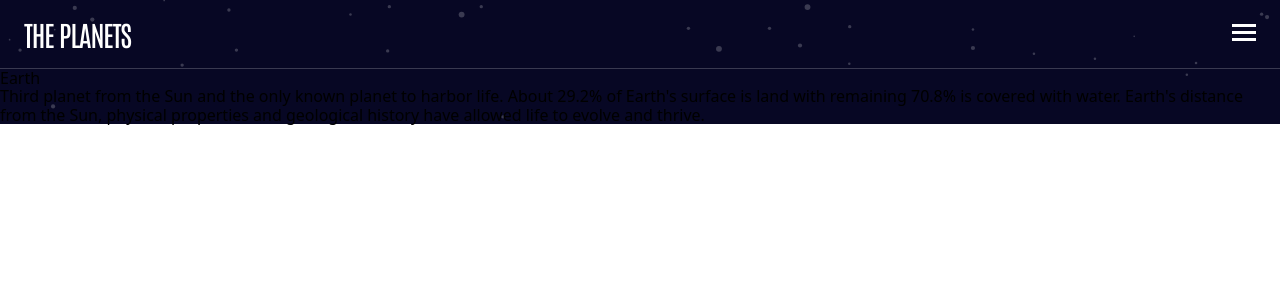
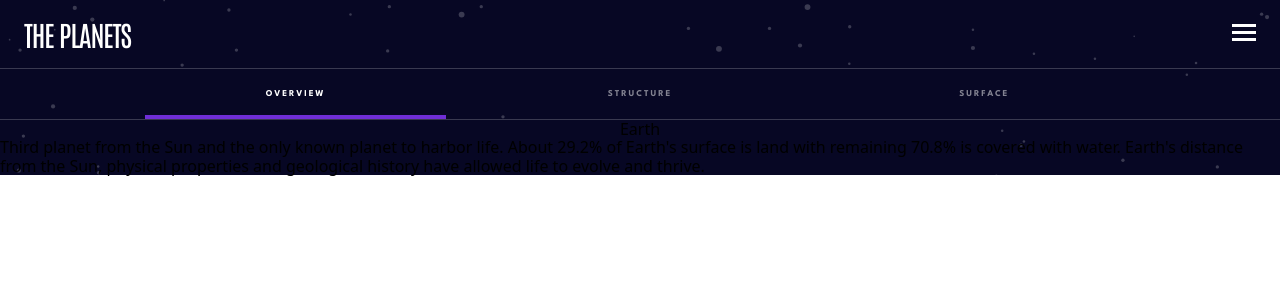
Before and after one commit to stephjoseph/planets-facts-site, a Next.js app: page /earth in a window 1280 px wide. Shown: the top 300 px of the page. Built offline with nearby package versions, Linux system fonts and the light colour scheme.

Commit message:
add planet tabs

```diff
--- /dev/null
+++ b/components/planet/Header.js
@@ -0,0 +1,31 @@
+import styles from '../../styles/Planet.module.css';
+
+const Header = ({ color, tabSelected, setTabSelected }) => {
+  return (
+    <header className={`${styles.header}`}>
+      <div
+        style={{ borderColor: color }}
+        className={`${tabSelected === 'Overview' ? styles.selected : ''}`}
+        onClick={() => setTabSelected('Overview')}
+      >
+        Overview
+      </div>
+      <div
+        style={{ borderColor: color }}
+        className={`${tabSelected === 'Structure' ? styles.selected : ''}`}
+        onClick={() => setTabSelected('Structure')}
+      >
+        Structure
+      </div>
+      <div
+        style={{ borderColor: color }}
+        className={`${tabSelected === 'Surface' ? styles.selected : ''}`}
+        onClick={() => setTabSelected('Surface')}
+      >
+        Surface
+      </div>
+    </header>
+  );
+};
+
+export default Header;
--- a/pages/[planet].js
+++ b/pages/[planet].js
@@ -1,6 +1,8 @@
 import path from 'path';
 import fs from 'fs/promises';
-import { useEffect } from 'react';
+import { useEffect, useState } from 'react';
+import styles from '../styles/Planet.module.css';
+import Header from '../components/planet/Header';
 
 export const getStaticPaths = async () => {
   const filePath = path.join(process.cwd(), 'public', 'data.json');
@@ -36,15 +38,55 @@ export const getStaticProps = async (context) => {
 };
 
 const Planet = ({ planet }) => {
+  const [tabSelected, setTabSelected] = useState('Overview');
+  const [color, setColor] = useState('#419EBB');
+
+  const setPlanetColor = ({ name }) => {
+    switch (name) {
+      case 'Mercury':
+        setColor('#419EBB');
+        break;
+      case 'Venus':
+        setColor('#EDA249');
+        break;
+      case 'Earth':
+        setColor('#6f2ed6');
+        break;
+      case 'Mars':
+        setColor('#D14C32');
+        break;
+      case 'Jupiter':
+        setColor('#D83A34');
+        break;
+      case 'Saturn':
+        setColor('#CD5120');
+        break;
+      case 'Uranus':
+        setColor('#1ec2a4');
+        break;
+      case 'Neptune':
+        setColor('#2d68f0');
+        break;
+      default:
+        null;
+    }
+  };
+
   useEffect(() => {
-    console.log(planet);
-  }, []);
+    setTabSelected('Overview');
+    setPlanetColor(planet);
+  }, [planet]);
 
   return (
-    <div>
+    <>
+      <Header
+        color={color}
+        tabSelected={tabSelected}
+        setTabSelected={setTabSelected}
+      />
       {planet.name}
       <div>{planet.overview.content}</div>
-    </div>
+    </>
   );
 };
 
--- a/styles/Layout.module.css
+++ b/styles/Layout.module.css
@@ -1,4 +1,5 @@
 .layout {
+  width: 100%;
   display: grid;
   place-items: center;
   background: url('/assets/background-stars.svg'),
--- /dev/null
+++ b/styles/Planet.module.css
@@ -0,0 +1,37 @@
+.header {
+  width: 100%;
+  display: flex;
+  justify-content: center;
+  align-items: center;
+  gap: 2.688rem;
+  color: rgba(255, 255, 255, 0.5);
+  padding: 0rem 1.5rem;
+  font-family: 'League Spartan';
+  font-weight: 700;
+  font-size: 0.563rem;
+  line-height: 0.625rem;
+  letter-spacing: 1.93px;
+  text-transform: uppercase;
+  border-bottom: 1px solid rgba(255, 255, 255, 0.2);
+}
+
+.header > div {
+  width: 24.46%;
+  padding: 1.25rem 0rem 1.25rem 0rem;
+  display: flex;
+  justify-content: center;
+  align-items: center;
+  cursor: pointer;
+  box-sizing: border-box;
+  -moz-box-sizing: border-box;
+  -webkit-box-sizing: border-box;
+}
+
+.header > div.selected {
+  padding: 1.25rem 0rem 1rem 0rem;
+}
+
+.selected {
+  color: var(--white);
+  border-bottom: 4px solid;
+}
```
